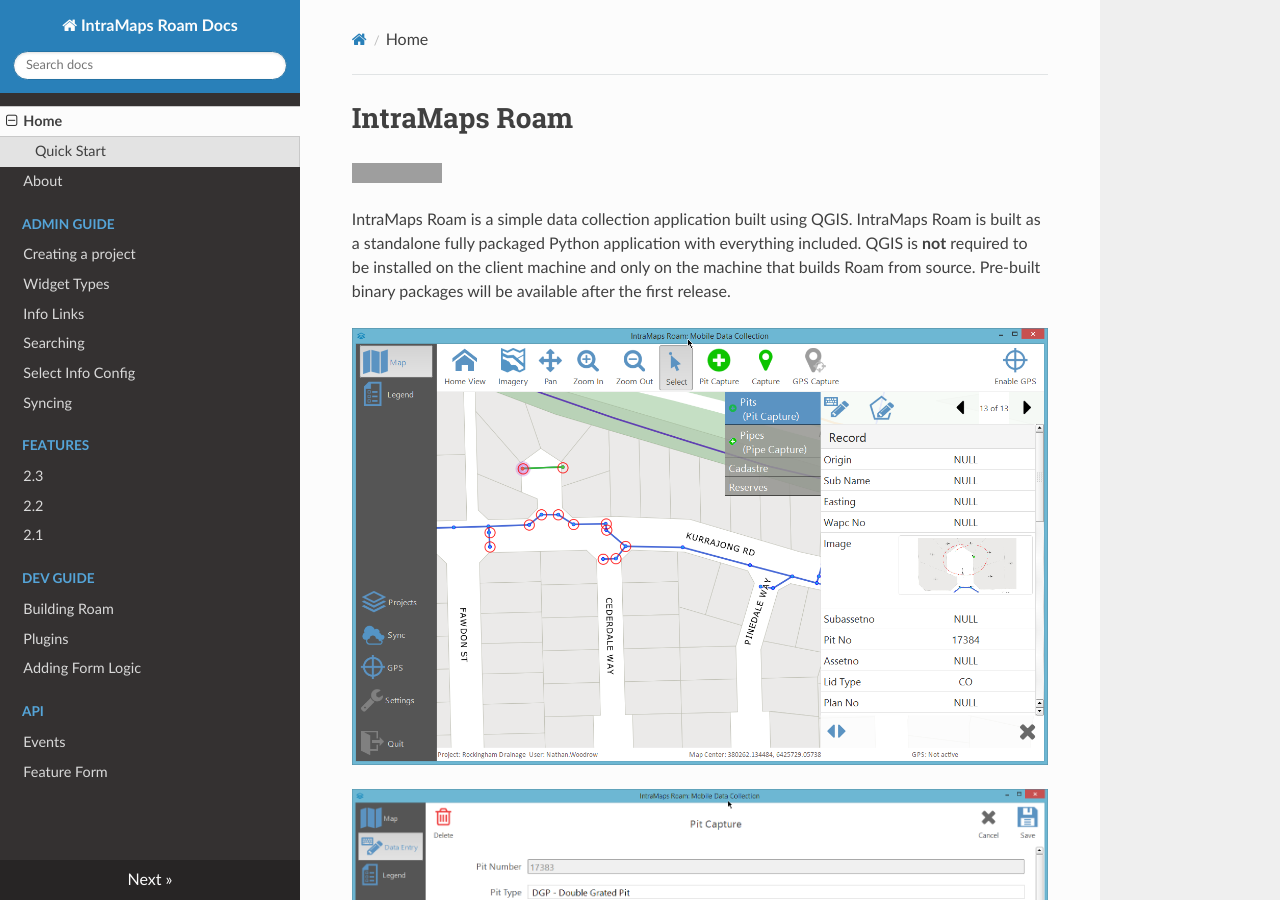
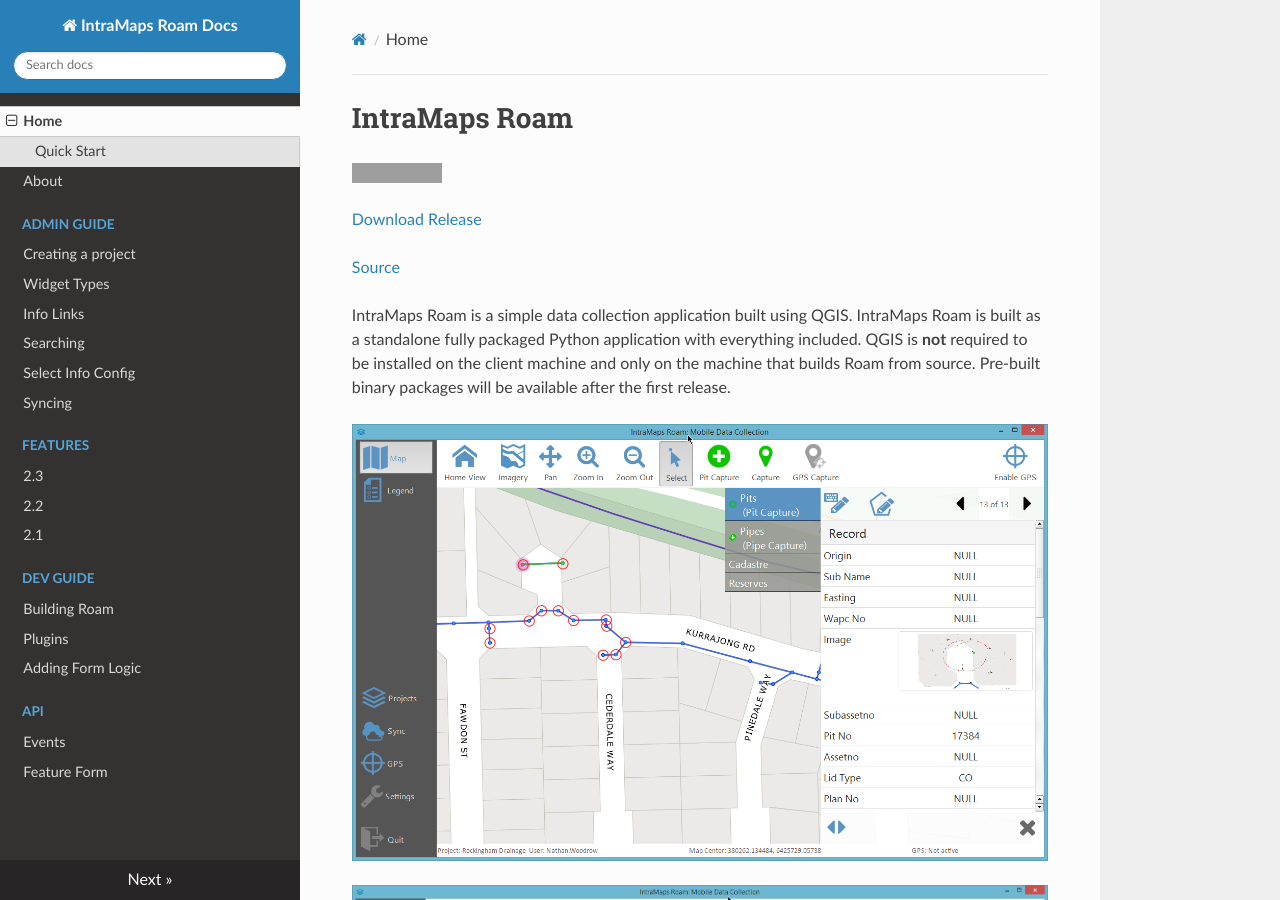
Before and after one commit to roam-qgis/Roam-docs, an MkDocs documentation site: the page built from docs/index.md, in a window 1280 px wide and 900 px high. Built offline with MkDocs 1.6.1, drawn with Linux system fonts in a browser that asks for light colours; nearby versions of some CDN libraries; old or Windows-style settings are respelled for this version of MkDocs; grey boxes are pictures that could not be loaded.

Commit message:
Add source and download link

```diff
--- a/docs/index.md
+++ b/docs/index.md
@@ -1,6 +1,10 @@
 # IntraMaps Roam
 
 [![Build Status](https://travis-ci.org/DMS-Aus/Roam.svg?branch=master)](https://travis-ci.org/DMS-Aus/Roam)
+
+[Download Release](https://github.com/DMS-Aus/Roam/releases)
+
+[Source](https://github.com/DMS-Aus/Roam)
 
 IntraMaps Roam is a simple data collection application built using QGIS. IntraMaps Roam is built as a standalone fully packaged Python application with everything included. QGIS is **not** required to be installed on the client machine and only on the machine that builds Roam from source.  Pre-built binary packages will be available after the first release.
 
```
